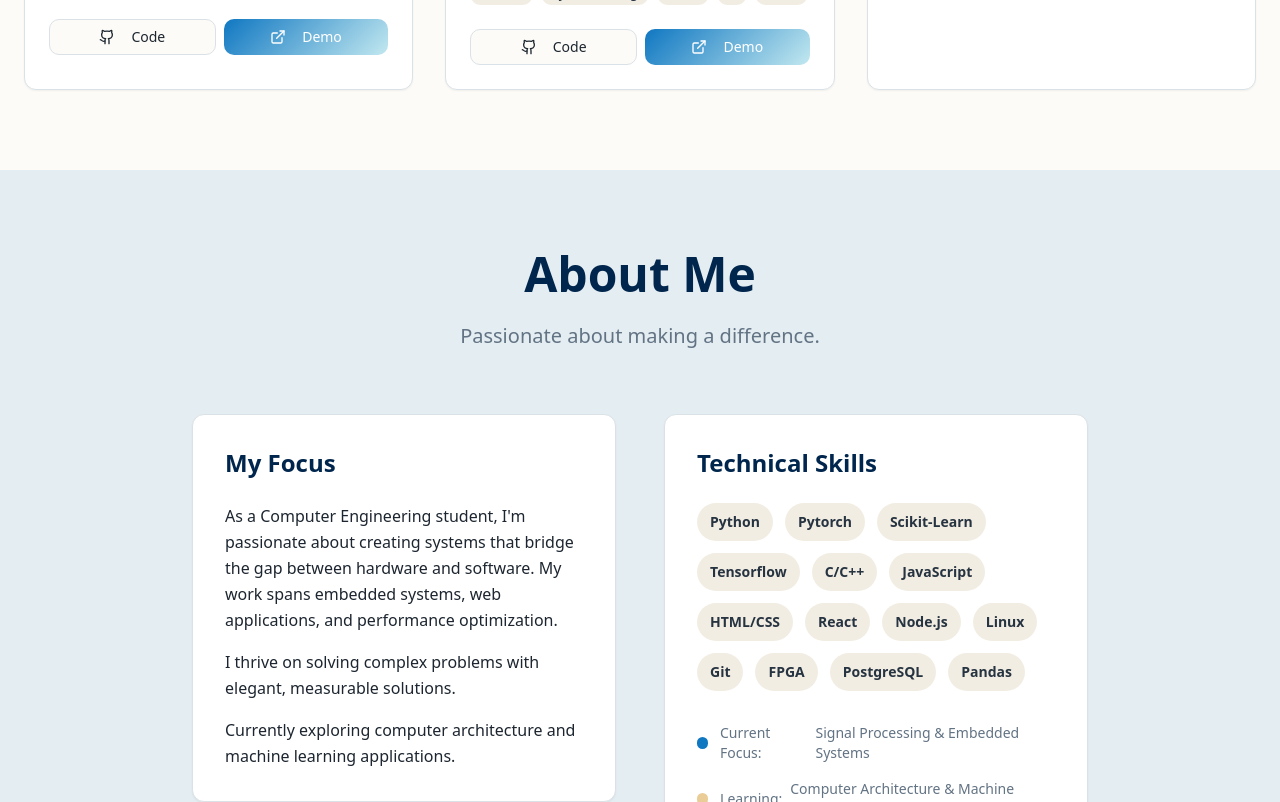
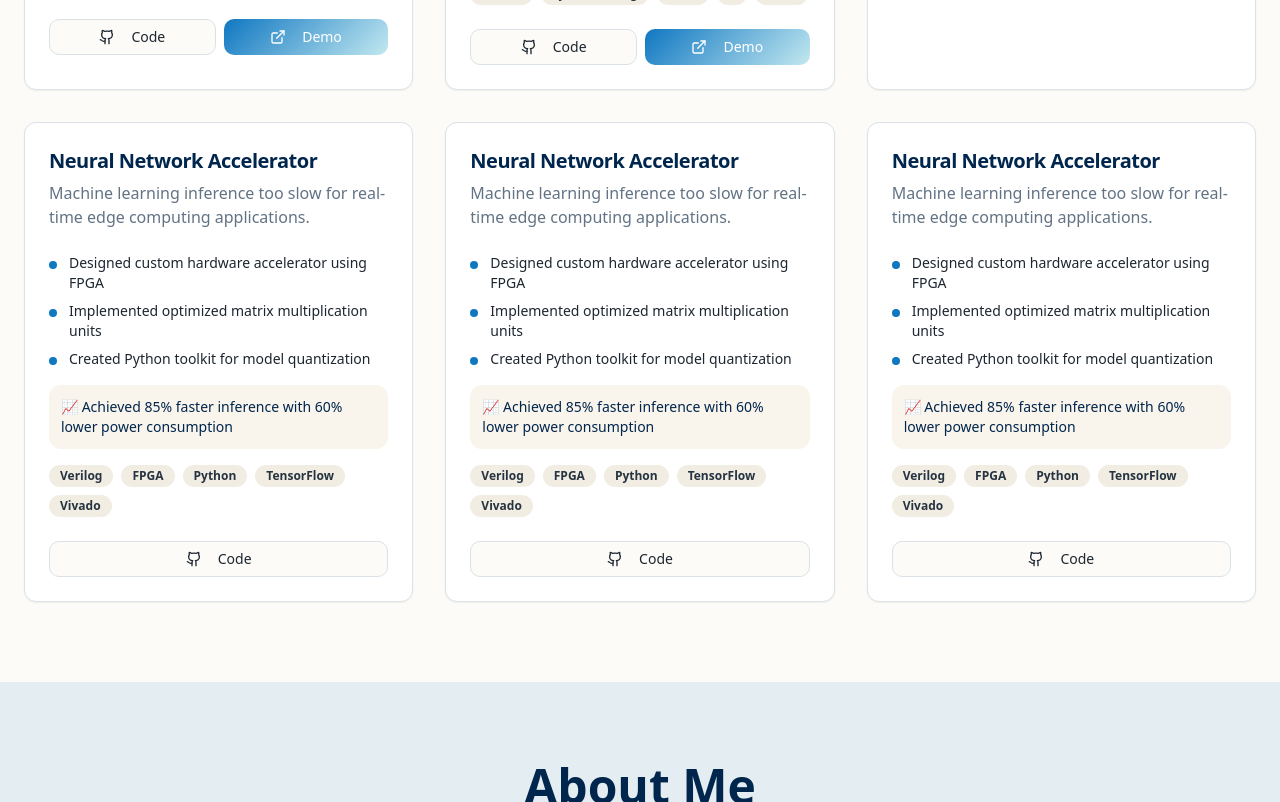
Before and after one commit to loganmw3/Portfolio, a React (Vite) app: page / in a window 1280 px wide. Shown: the part 1580-2382 px from the top of the page. Built offline with nearby package versions, Linux system fonts and the light colour scheme; the HTML template or start-up script is replaced by a standard one.

Commit message:
testing more project cards

```diff
--- a/src/components/Projects.tsx
+++ b/src/components/Projects.tsx
@@ -39,6 +39,48 @@ const Projects = () => {
       techStack: ["Vivado", "SystemVerilog", "Vitus", "C", "FPGA"],
       githubUrl: "#",
       demoUrl: "#",
+    },
+    {
+      title: "Neural Network Accelerator",
+      problem:
+        "Machine learning inference too slow for real-time edge computing applications.",
+      highlights: [
+        "Designed custom hardware accelerator using FPGA",
+        "Implemented optimized matrix multiplication units",
+        "Created Python toolkit for model quantization",
+      ],
+      impact: "Achieved 85% faster inference with 60% lower power consumption",
+      techStack: ["Verilog", "FPGA", "Python", "TensorFlow", "Vivado"],
+      githubUrl: "#",
+      demoUrl: null,
+    },
+    {
+      title: "Neural Network Accelerator",
+      problem:
+        "Machine learning inference too slow for real-time edge computing applications.",
+      highlights: [
+        "Designed custom hardware accelerator using FPGA",
+        "Implemented optimized matrix multiplication units",
+        "Created Python toolkit for model quantization",
+      ],
+      impact: "Achieved 85% faster inference with 60% lower power consumption",
+      techStack: ["Verilog", "FPGA", "Python", "TensorFlow", "Vivado"],
+      githubUrl: "#",
+      demoUrl: null,
+    },
+    {
+      title: "Neural Network Accelerator",
+      problem:
+        "Machine learning inference too slow for real-time edge computing applications.",
+      highlights: [
+        "Designed custom hardware accelerator using FPGA",
+        "Implemented optimized matrix multiplication units",
+        "Created Python toolkit for model quantization",
+      ],
+      impact: "Achieved 85% faster inference with 60% lower power consumption",
+      techStack: ["Verilog", "FPGA", "Python", "TensorFlow", "Vivado"],
+      githubUrl: "#",
+      demoUrl: null,
     },
     {
       title: "Neural Network Accelerator",
```
